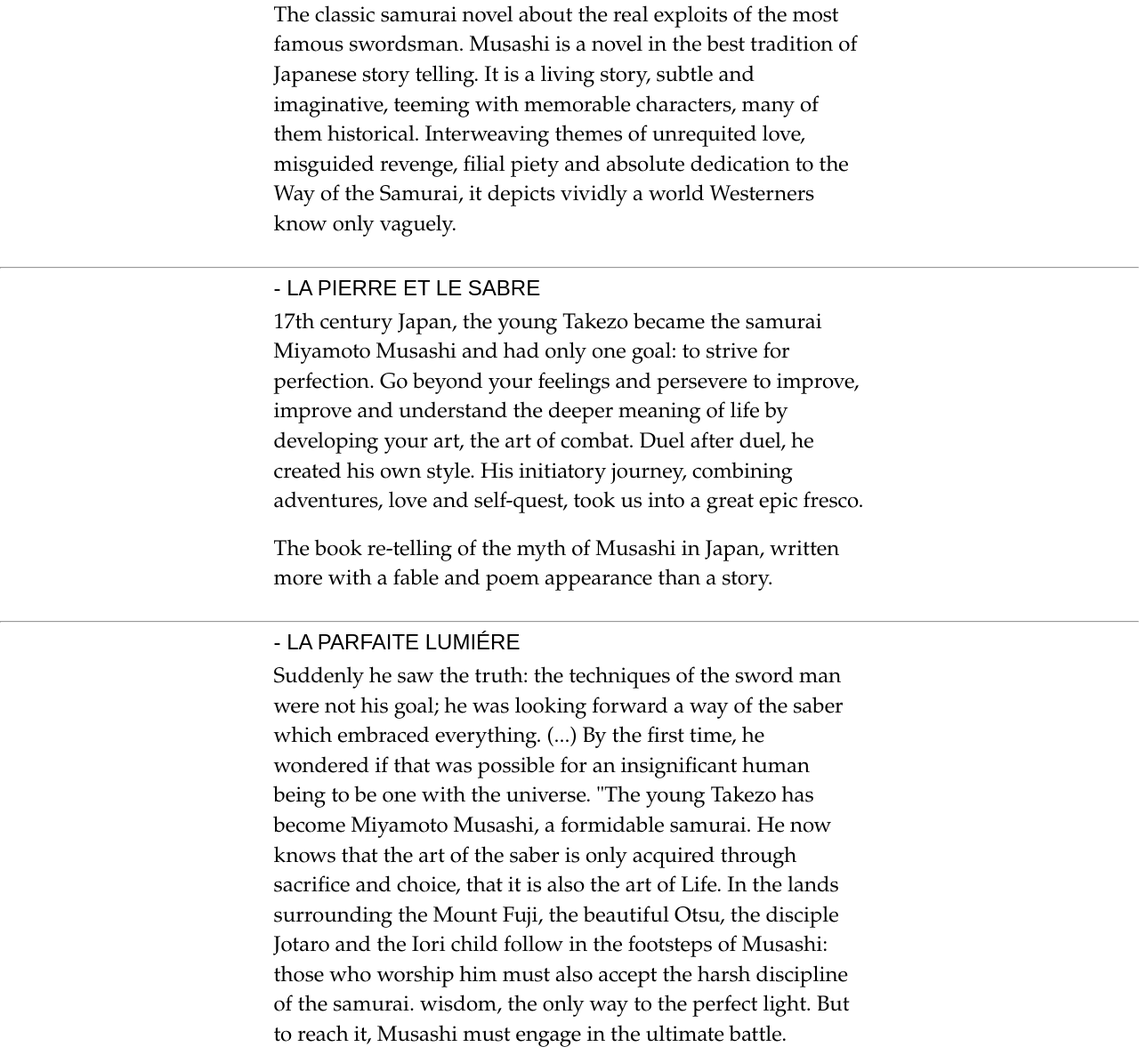
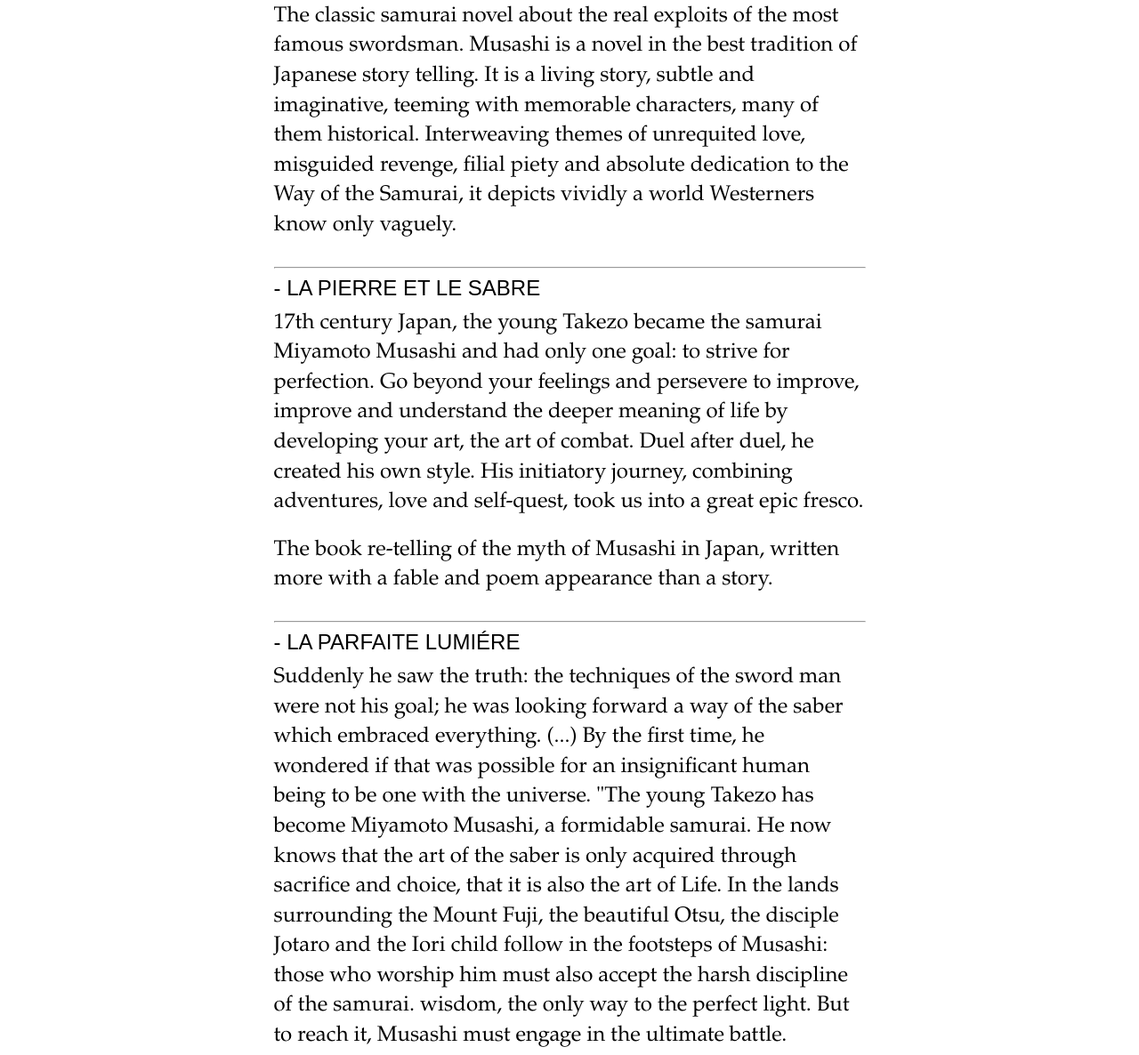
Before and after one commit to rafaelofil/Eiji-Yoshikawa-Biography, a plain HTML site: page index.html in a window 1280 px wide. Shown: the part 1837-3023 px from the top of the page at 89% size. Drawn offline with Linux system fonts and the light colour scheme.

Commit message:
correct hr widh

```diff
--- a/css/style.css
+++ b/css/style.css
@@ -178,6 +178,10 @@ footer {
   margin: 0 auto;
 }
 
+.accordion-list hr {
+  max-width: 665px;
+}
+
 .accordion-list dt {
   margin: 0 auto;
   font-family: Arial, Helvetica, sans-serif;
```
